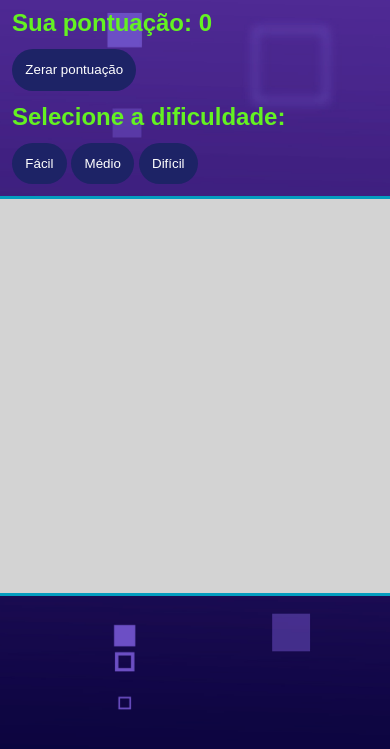
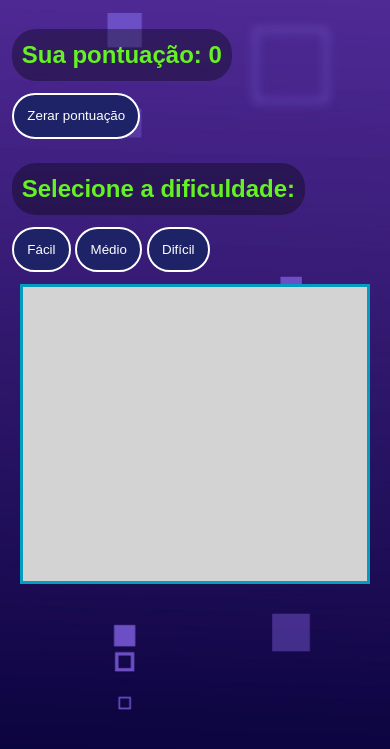
Before and after one commit to artur-jansen/Tiro-ao-alvo-js, a plain HTML site: page index.html in a window 390 px wide. Shown: the part 53-802 px from the top of the page. Drawn offline with Linux system fonts and the light colour scheme; a web font is replaced by a local one.

Commit message:
Atualizando responsividade e retirando perca de pontos

```diff
--- a/index.html
+++ b/index.html
@@ -12,11 +12,11 @@
 <body>
     <main>
         <h1>Jogo do Arqueiro 🎯</h1>
-        <div>
-            <h2>Sua pontuação: <span class="contador">0</span></h2>
+        <div class="container-pontos">
+            <h2 class="pontos">Sua pontuação: <span class="contador">0</span></h2>
             <button class="cancelar">Zerar pontuação</button>
             <div>
-                <h2>Selecione a dificuldade:</h2>
+                <h2 class="dificuldade">Selecione a dificuldade:</h2>
                 <button class="facil">Fácil</button>
                 <button class="medio">Médio</button>
                 <button class="dificil">Difícil</button>
--- a/script.js
+++ b/script.js
@@ -29,7 +29,7 @@ function exibeContador(evento) {
 
         desenhaCirculo(x, y, raio, 'blue');
     } else {
-        i -= 1;
+        i -= 0;
     }
 
     if(i < 0) {
--- a/style.css
+++ b/style.css
@@ -60,6 +60,7 @@ button{
     padding: 1em;
     background-color: var(--cor2);
     color: white;
+    border: 2px solid;
     cursor: pointer;
 }
 
@@ -70,3 +71,44 @@ h1{
 h2{
     padding: 0.5em 0;
 }
+
+.pontos{
+    background-color: #00000058;
+    width: 30%;
+    border-radius: 24px;
+    text-align: center;
+    margin-bottom: 0.5em;
+}
+
+.dificuldade{
+    background-color: #00000058;
+    width: 40%;
+    border-radius: 24px;
+    text-align: center;
+    margin: 1em 0 0.5em 0;
+}
+
+button:hover{
+    transition: 1s;
+    transform: translateY(-2px);
+    background-color: var(--cor1);
+}
+
+@media (max-width: 640px) {
+    .container-pontos{
+        margin-top: 2em;
+    }
+
+    .pontos{
+        width: 60%;
+    }
+
+    .dificuldade{
+        width: 80%;
+    }
+
+    canvas{
+        width: 350px;
+        height: 300px;
+    }
+}
```
Also changed, not shown: 1 other file.
